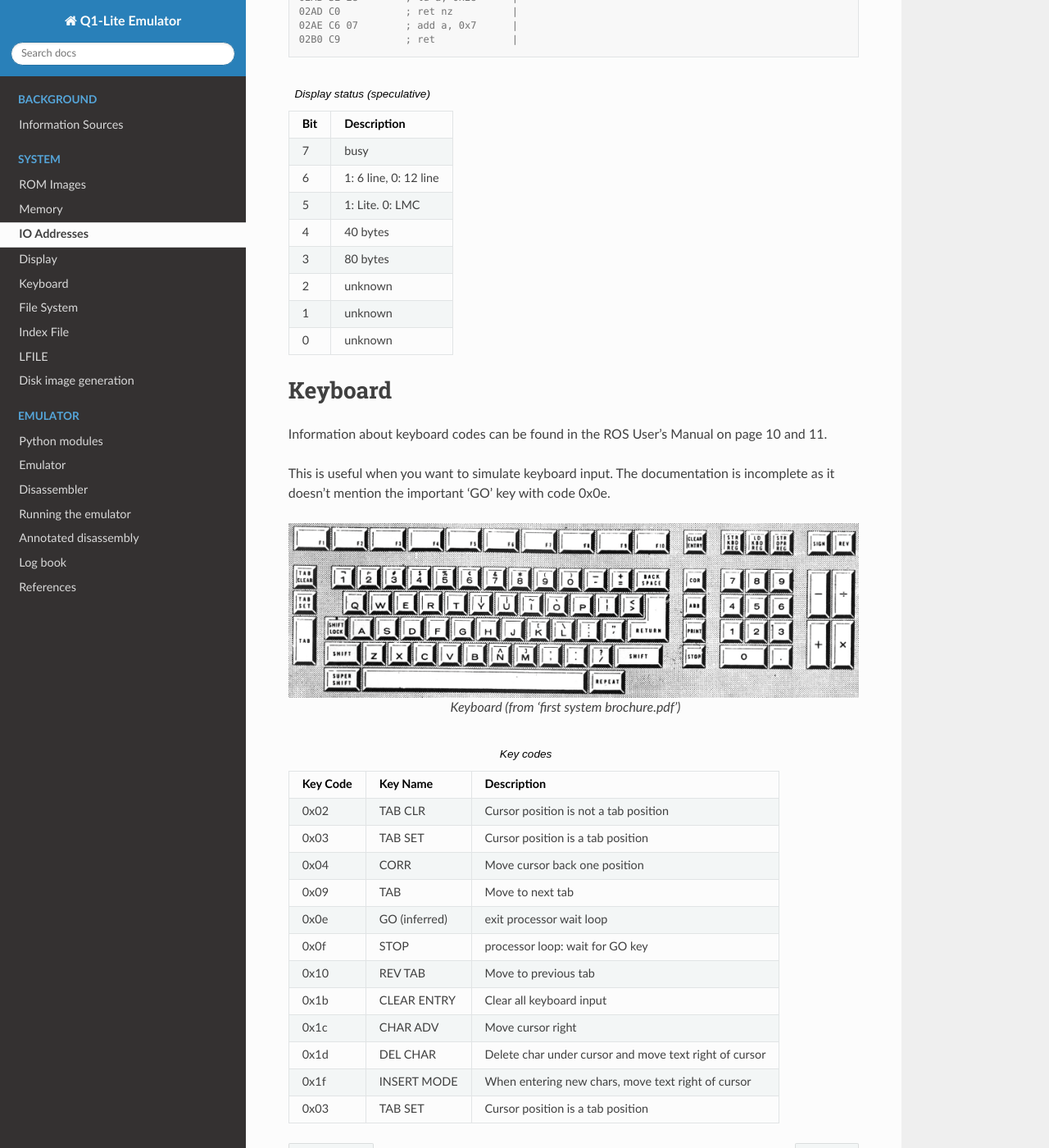
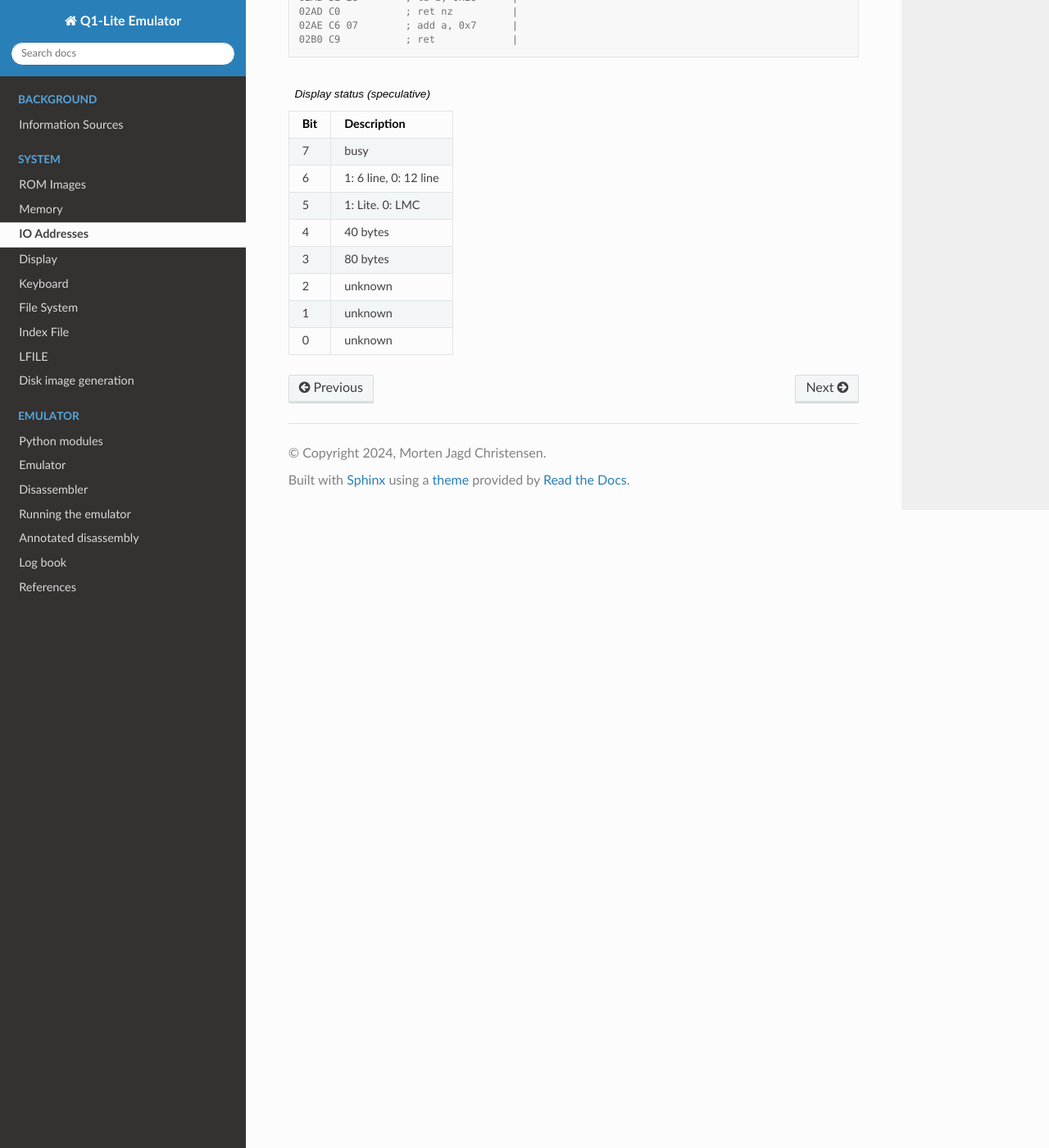
Before and after one commit to Datamuseum-DK/Q1-Emulator, a Sphinx documentation site: the page built from docs/source/q1io.rst, in a window 1280 px wide and 1400 px high, scrolled down 1890 px. Shown: the whole window at 82% size. Built offline with Sphinx 7.4.7 and the Read the Docs theme 2.0.0, drawn with Linux system fonts in a browser that asks for light colours.

Commit message:
docs - keyboard

```diff
--- a/docs/source/index.rst
+++ b/docs/source/index.rst
@@ -29,6 +29,7 @@ from ROMs.
 
         roms
         q1io
+        q1_io_keyboard
         disk
         q1decode
 
--- a/docs/source/q1io.rst
+++ b/docs/source/q1io.rst
@@ -151,62 +151,3 @@ at 0x2A0 seems to be testing **Bit 3** to select a 80 character width and
      - unknown
    * - 0
      - unknown
-
-Keyboard
-========
-
-Information about keyboard codes can be found in the ROS User's Manual
-on page 10 and 11.
-
-This is useful when you want to simulate keyboard input. The documentation is
-incomplete as it doesn't mention the important 'GO' key with code 0x0e.
-
-.. figure:: images/q1keyboard.png
-  :width: 800
-  :align: center
-
-  Keyboard (from 'first system brochure.pdf')
-
-
-.. list-table:: Key codes
-   :header-rows: 1
-
-   * - Key Code
-     - Key Name
-     - Description
-   * - 0x02
-     - TAB CLR
-     - Cursor position is not a tab position
-   * - 0x03
-     - TAB SET
-     - Cursor position is a tab position
-   * - 0x04
-     - CORR
-     - Move cursor back one position
-   * - 0x09
-     - TAB
-     - Move to next tab
-   * - 0x0e
-     - GO (inferred)
-     - exit processor wait loop
-   * - 0x0f
-     - STOP
-     - processor loop: wait for GO key
-   * - 0x10
-     - REV TAB
-     - Move to previous tab
-   * - 0x1b
-     - CLEAR ENTRY
-     - Clear all keyboard input
-   * - 0x1c
-     - CHAR ADV
-     - Move cursor right
-   * - 0x1d
-     - DEL CHAR
-     - Delete char under cursor and move text right of cursor
-   * - 0x1f
-     - INSERT MODE
-     - When entering new chars, move text right of cursor
-   * - 0x03
-     - TAB SET
-     - Cursor position is a tab position
```
Also changed, not shown: docs/source/q1_io_keyboard.rst (added, +102 -0 lines), docs/source/images/q1keyboard_dm.jpg (added).
